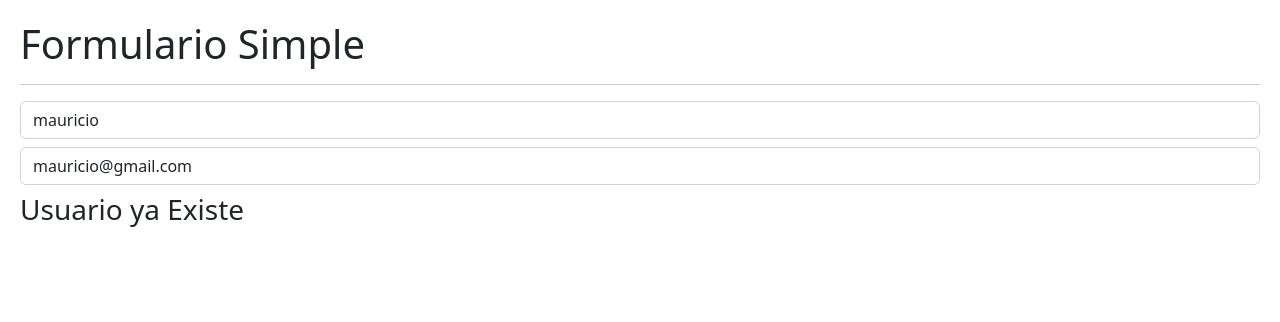
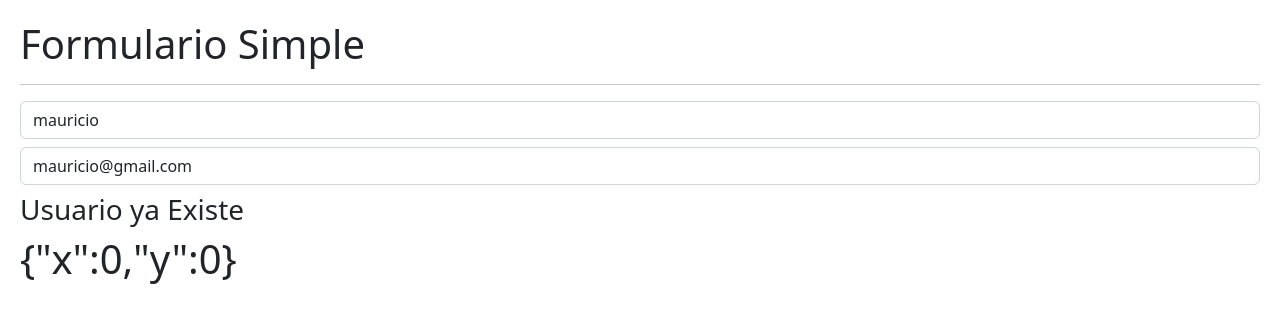
Before and after one commit to mauridevcde/hookApp-React, a React (Vite) app: page / in a window 1280 px wide. Shown: the top 322 px of the page. Built offline with nearby package versions, Linux system fonts and the light colour scheme.

Commit message:
ejemplo de precauciones del uso de useEffect

```diff
--- a/src/02-useEffect/Message.jsx
+++ b/src/02-useEffect/Message.jsx
@@ -1,21 +1,27 @@
-import { useEffect } from "react"
+import { useEffect, useState } from "react"
 
 
 export const Message = () => {
-
+    const [cordenadas, setCordenadas] = useState({x:0, y:0})
 
     useEffect(() => {
-        //primero
-        console.log("mensaje montado");
-        return () => {
-            //segundo
-            console.log("mensaje desmontado");
+        const onMouseMove = ({x ,y}) => {
+            setCordenadas({x, y})
         }
 
-    },
-    []);
+        window.addEventListener("mousemove", onMouseMove)
+
+        return () => {
+            window.removeEventListener("mousemove", onMouseMove)
+        }
+
+    }, []);
 
   return (
-    <h3 className="mt-2">Usuario ya Existe</h3>
+    <>
+        <h3 className="mt-2">Usuario ya Existe</h3>
+        <h1> {JSON.stringify(cordenadas)} </h1>
+    </>
+
   )
 }
```
